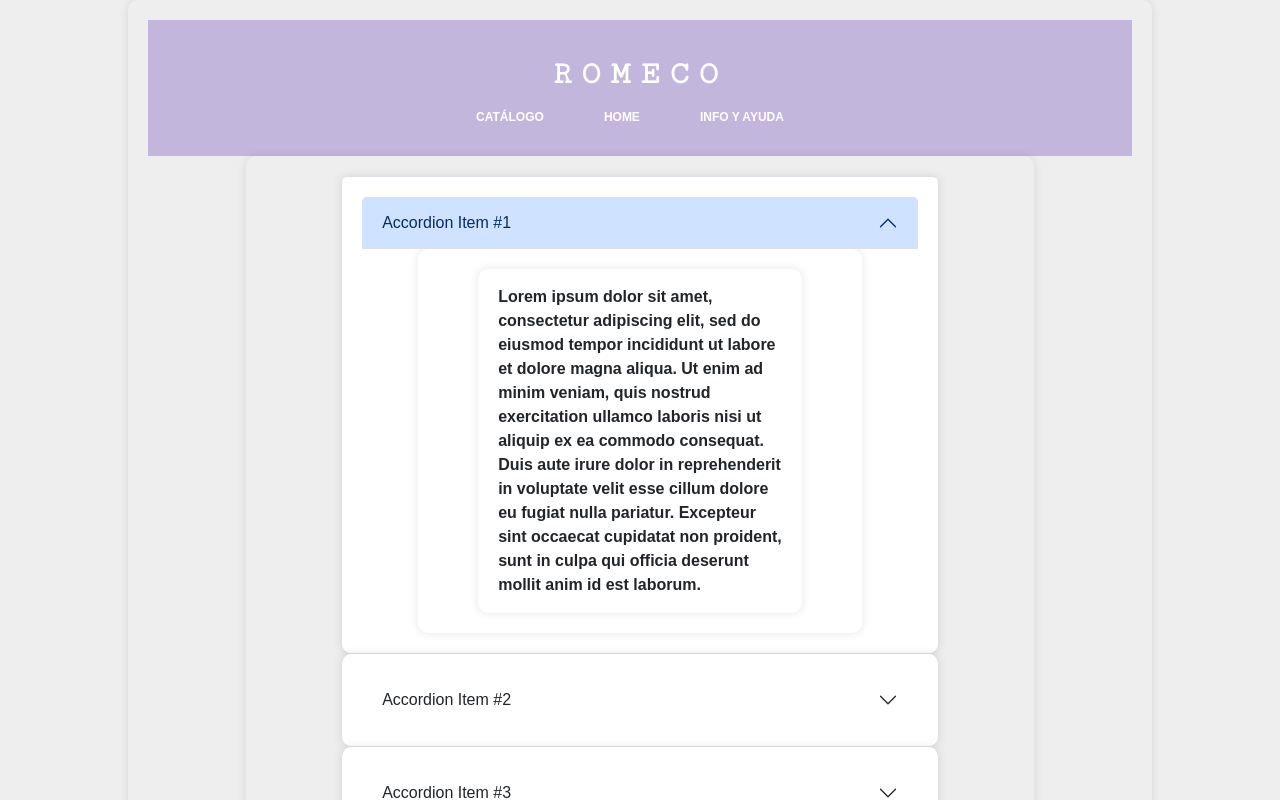
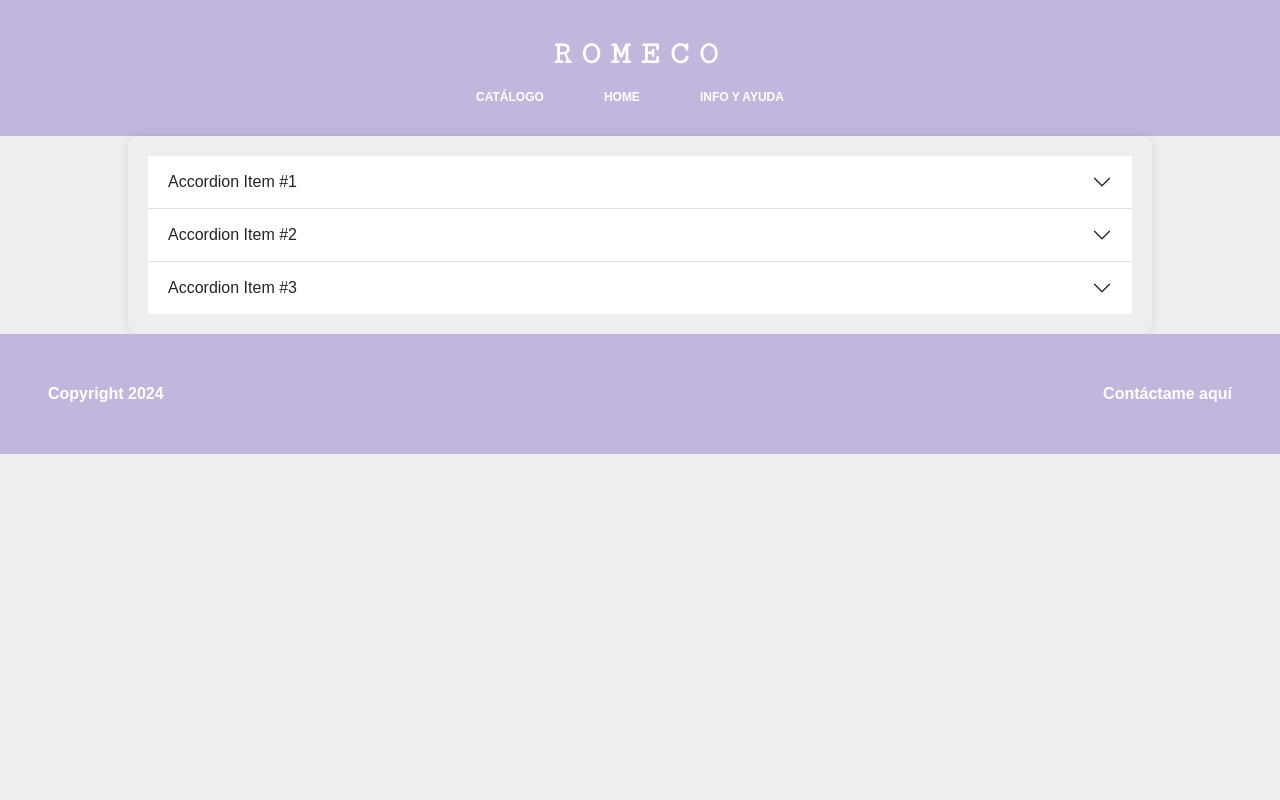
Before and after one commit to LuciaRosales9/ProyectoTienda, a React (Create React App) app in the folder romeco/: page /infoyayuda in a window 1280 px wide. Shown: the top 800 px of the page. Built offline with nearby package versions, Linux system fonts and the light colour scheme.

Commit message:
cambio acordeon_Infoyayuda

```diff
--- a/romeco/public/index.html
+++ b/romeco/public/index.html
@@ -28,7 +28,7 @@
   </head>
   <body>
     <noscript>You need to enable JavaScript to run this app.</noscript>
-    <div id="root"></div>
+    <section id="root"></section>
     <!--
       This HTML file is a template.
       If you open it directly in the browser, you will see an empty page.
--- a/romeco/src/pages/InfoYAyuda.js
+++ b/romeco/src/pages/InfoYAyuda.js
@@ -1,79 +1,42 @@
-import Accordion from 'react-bootstrap/Accordion';
 import '../styles/InfoYAyuda.css'
 export const InfoYAyuda = () => {
 
-    return (
-      <>
-      <Accordion defaultActiveKey={['0']} alwaysOpen>
+  return (
+    <div class="accordion accordion-flush" id="accordionFlushExample">
+  <section class="accordion-item">
+    <h2 class="accordion-header">
+      <button class="accordion-button collapsed" type="button" data-bs-toggle="collapse" data-bs-target="#flush-collapseOne" aria-expanded="false" aria-controls="flush-collapseOne">
+        Accordion Item #1
+      </button>
+    </h2>
+    <section id="flush-collapseOne" class="accordion-collapse collapse" data-bs-parent="#accordionFlushExample">
+      <section class="accordion-body">Placeholder content for this accordion, which is intended to demonstrate the <code>.accordion-flush</code> class. This is the first item's accordion body.</section>
+    </section>
+  </section>
+  <section class="accordion-item">
+    <h2 class="accordion-header">
+      <button class="accordion-button collapsed" type="button" data-bs-toggle="collapse" data-bs-target="#flush-collapseTwo" aria-expanded="false" aria-controls="flush-collapseTwo">
+        Accordion Item #2
+      </button>
+    </h2>
+    <section id="flush-collapseTwo" class="accordion-collapse collapse" data-bs-parent="#accordionFlushExample">
+      <section class="accordion-body">Placeholder content for this accordion, which is intended to demonstrate the <code>.accordion-flush</code> class. This is the second item's accordion body. Let's imagine this being filled with some actual content.</section>
+    </section>
+  </section>
+  <section class="accordion-item">
+    <h2 class="accordion-header">
+      <button class="accordion-button collapsed" type="button" data-bs-toggle="collapse" data-bs-target="#flush-collapseThree" aria-expanded="false" aria-controls="flush-collapseThree">
+        Accordion Item #3
+      </button>
+    </h2>
+    <section id="flush-collapseThree" class="accordion-collapse collapse" data-bs-parent="#accordionFlushExample">
+      <section class="accordion-body">Placeholder content for this accordion, which is intended to demonstrate the <code>.accordion-flush</code> class. This is the third item's accordion body. Nothing more exciting happening here in terms of content, but just filling up the space to make it look, at least at first glance, a bit more representative of how this would look in a real-world application.</section>
+    </section>
+  </section>
+</div>
 
-      <Accordion.Item eventKey="0">
-        <Accordion.Header>Accordion Item #1</Accordion.Header>
-        <Accordion.Body>
-          Lorem ipsum dolor sit amet, consectetur adipiscing elit, sed do
-          eiusmod tempor incididunt ut labore et dolore magna aliqua. Ut enim ad
-          minim veniam, quis nostrud exercitation ullamco laboris nisi ut
-          aliquip ex ea commodo consequat. Duis aute irure dolor in
-          reprehenderit in voluptate velit esse cillum dolore eu fugiat nulla
-          pariatur. Excepteur sint occaecat cupidatat non proident, sunt in
-          culpa qui officia deserunt mollit anim id est laborum.
-        </Accordion.Body>
-      </Accordion.Item>
 
-      <Accordion.Item eventKey="1">
-        <Accordion.Header>Accordion Item #2</Accordion.Header>
-        <Accordion.Body>
-          Lorem ipsum dolor sit amet, consectetur adipiscing elit, sed do
-          eiusmod tempor incididunt ut labore et dolore magna aliqua. Ut enim ad
-          minim veniam, quis nostrud exercitation ullamco laboris nisi ut
-          aliquip ex ea commodo consequat. Duis aute irure dolor in
-          reprehenderit in voluptate velit esse cillum dolore eu fugiat nulla
-          pariatur. Excepteur sint occaecat cupidatat non proident, sunt in
-          culpa qui officia deserunt mollit anim id est laborum.
-        </Accordion.Body>
-      </Accordion.Item>
 
-      <Accordion.Item eventKey="2">
-        <Accordion.Header>Accordion Item #3</Accordion.Header>
-        <Accordion.Body>
-          Lorem ipsum dolor sit amet, consectetur adipiscing elit, sed do
-          eiusmod tempor incididunt ut labore et dolore magna aliqua. Ut enim ad
-          minim veniam, quis nostrud exercitation ullamco laboris nisi ut
-          aliquip ex ea commodo consequat. Duis aute irure dolor in
-          reprehenderit in voluptate velit esse cillum dolore eu fugiat nulla
-          pariatur. Excepteur sint occaecat cupidatat non proident, sunt in
-          culpa qui officia deserunt mollit anim id est laborum.
-        </Accordion.Body>
-      </Accordion.Item>
+  );
 
-      <Accordion.Item eventKey="3">
-        <Accordion.Header>Accordion Item #3</Accordion.Header>
-        <Accordion.Body>
-          Lorem ipsum dolor sit amet, consectetur adipiscing elit, sed do
-          eiusmod tempor incididunt ut labore et dolore magna aliqua. Ut enim ad
-          minim veniam, quis nostrud exercitation ullamco laboris nisi ut
-          aliquip ex ea commodo consequat. Duis aute irure dolor in
-          reprehenderit in voluptate velit esse cillum dolore eu fugiat nulla
-          pariatur. Excepteur sint occaecat cupidatat non proident, sunt in
-          culpa qui officia deserunt mollit anim id est laborum.
-        </Accordion.Body>
-      </Accordion.Item>
-
-      <Accordion.Item eventKey="4">
-        <Accordion.Header>Accordion Item #3</Accordion.Header>
-        <Accordion.Body>
-          Lorem ipsum dolor sit amet, consectetur adipiscing elit, sed do
-          eiusmod tempor incididunt ut labore et dolore magna aliqua. Ut enim ad
-          minim veniam, quis nostrud exercitation ullamco laboris nisi ut
-          aliquip ex ea commodo consequat. Duis aute irure dolor in
-          reprehenderit in voluptate velit esse cillum dolore eu fugiat nulla
-          pariatur. Excepteur sint occaecat cupidatat non proident, sunt in
-          culpa qui officia deserunt mollit anim id est laborum.
-        </Accordion.Body>
-      </Accordion.Item>
-
-    </Accordion>
-
-    </>
-    );
-
-  };
+};
--- a/romeco/src/styles/InfoYAyuda.css
+++ b/romeco/src/styles/InfoYAyuda.css
@@ -1,7 +1,3 @@
-section h1{
-    font-size:2rem;
-    color:black;
-    text-align:center;
-    padding:10px;
-
+.acordeon {
+    padding: 10px 10px ;
 }
```
